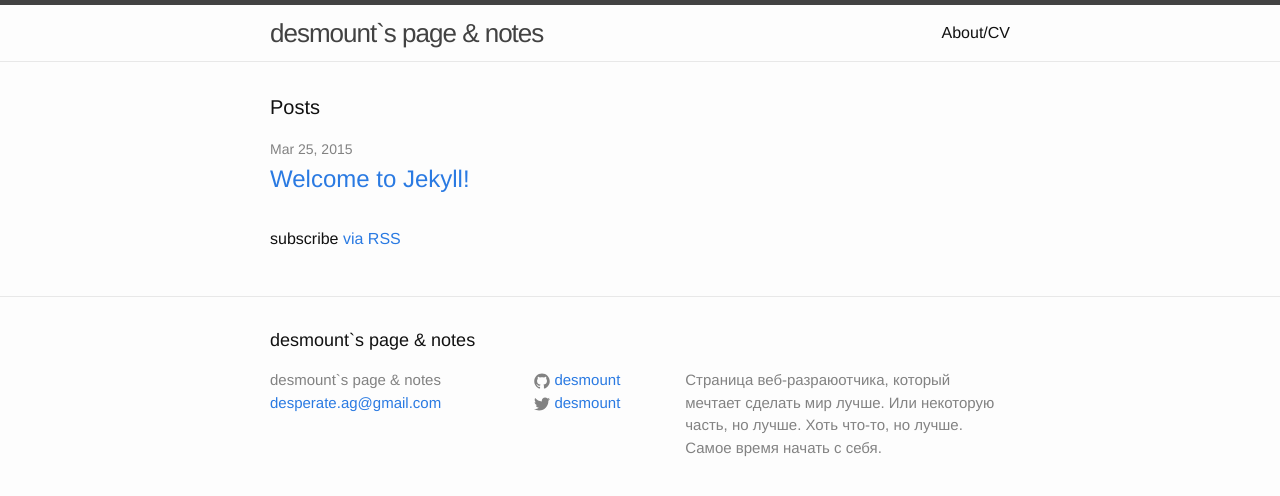
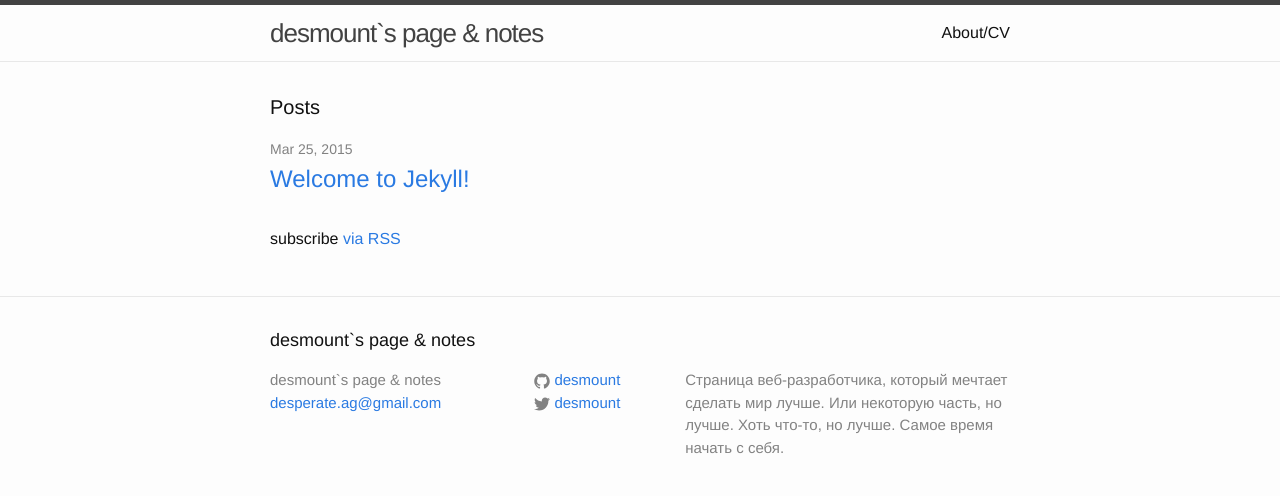
Before and after one commit to desmount/desmount.github.io, a Jekyll site: the page built from index.html, in a window 1280 px wide. Shown: the top 496 px of the page. Built offline with Jekyll 4.4.1, drawn with Linux system fonts in a browser that asks for light colours.

Commit message:
Update _config.yml

```diff
--- a/_config.yml
+++ b/_config.yml
@@ -3,7 +3,7 @@ title: desmount`s page & notes
 email: desperate.ag@gmail.com
 name: Aleksei Skorobogatyi
 description: > # this means to ignore newlines until "baseurl:"
-  Страница веб-разраюотчика, который мечтает сделать мир лучше.
+  Страница веб-разработчика, который мечтает сделать мир лучше.
   Или некоторую часть, но лучше. Хоть что-то, но лучше.
   Самое время начать с себя.
 baseurl: "" # the subpath of your site, e.g. /blog/
```
